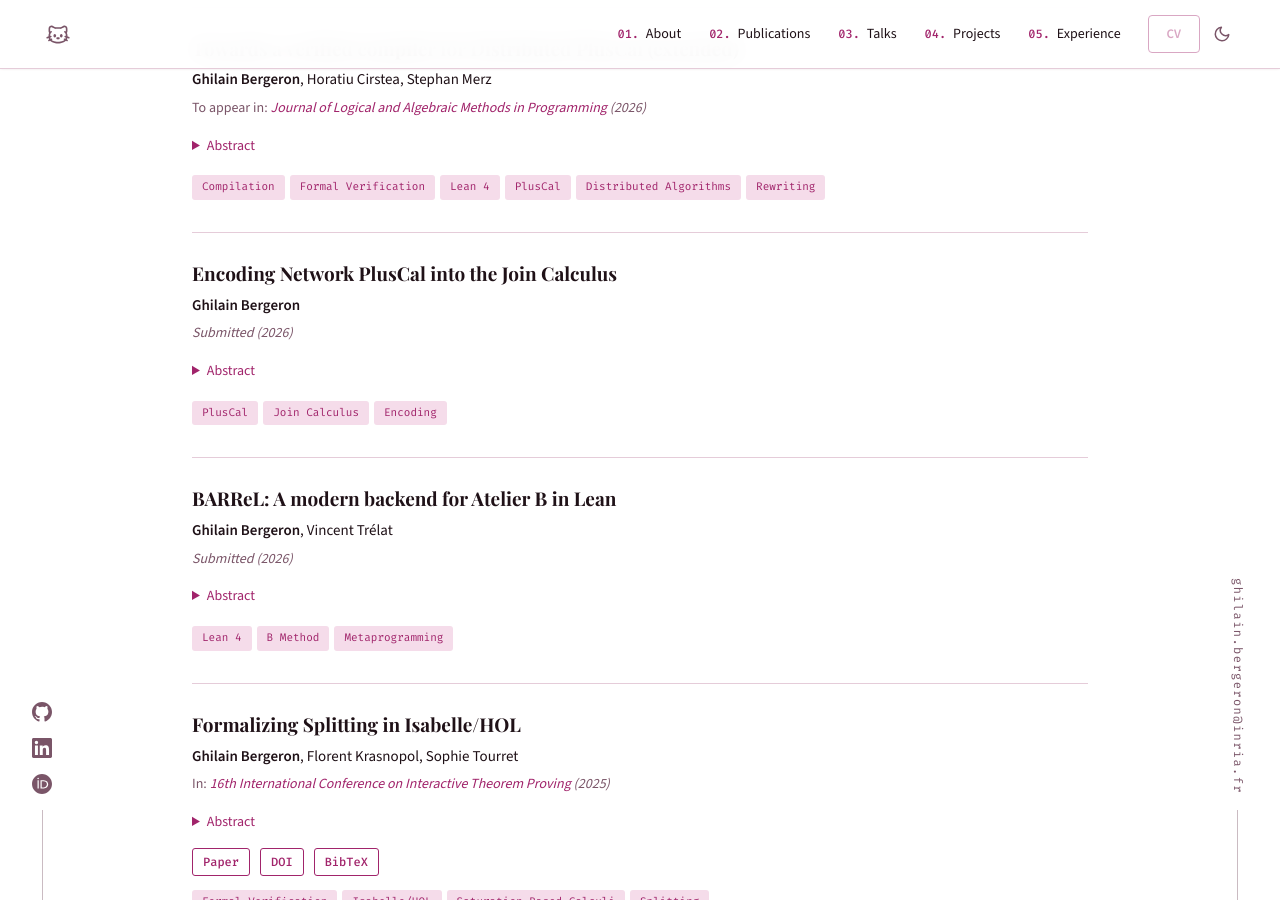
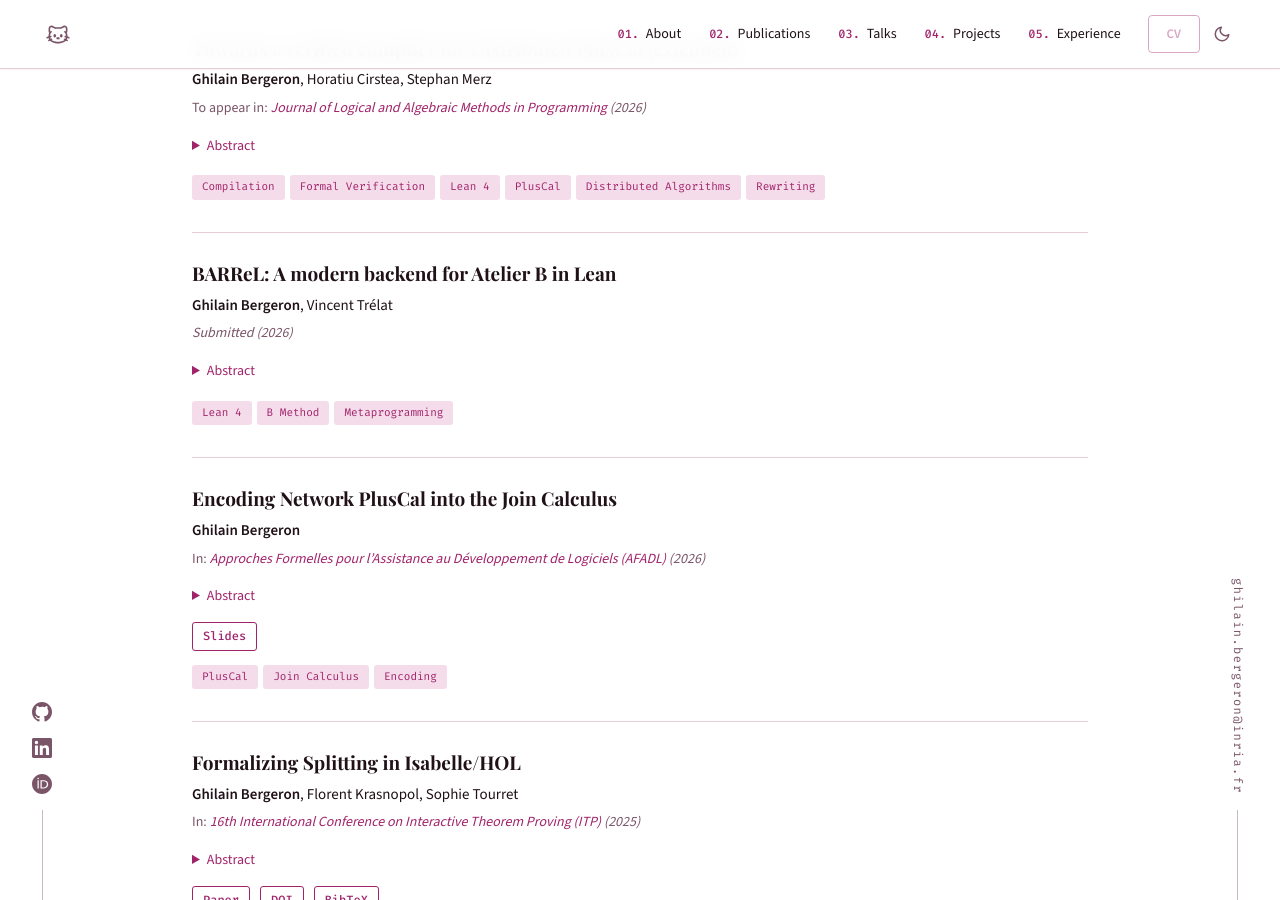
Before and after one commit to g-bergeron/g-bergeron.github.io, a Jekyll site: the page built from index.html, in a window 1280 px wide and 900 px high, scrolled down 2136 px. Built offline with Jekyll 4.4.1, drawn with Linux system fonts in a browser that asks for light colours; some web fonts are replaced; comment, search, counter and statistics services are not loaded; some of the changed lines change nothing that is shown; some of the changed text lies outside the part shown.

Commit message:
add AFADL slides

```diff
--- a/_data/publications.yml
+++ b/_data/publications.yml
@@ -19,20 +19,8 @@
     semantics for the first pass of the compiler and outlines its mechanically verified correctness proof.
   # links:
   #   - label: Paper
-  #     url: "https://hal.science/hal-05329156/"
+  #     url: ""
   tags: [Compilation, Formal Verification, Lean 4, PlusCal, Distributed Algorithms, Rewriting]
-
-- title: "Encoding Network PlusCal into the Join Calculus"
-  authors: "**Ghilain Bergeron**"
-  venue: ""
-  kind: submitted
-  year: 2026
-  abstract: |
-    We present a compilation scheme from Network PlusCal, a dialect of PlusCal equipped with explicit network communication primitives, to the Join Calculus.
-    This scheme maps each Network PlusCal process to a Join Calculus program that encodes local variables as local state atoms and control flow as a family of guarded reactions.
-    Mutual exclusion among non-deterministic branches of atomic blocks is enforced by a per-block nullary atom that is consumed once a branch succeeds.
-    We illustrate this scheme on a Ping-Pong example involving a server and multiple client processes.
-  tags: [PlusCal, Join Calculus, Encoding]
 
 - title: "BARReL: A modern backend for Atelier B in Lean"
   authors: "**Ghilain Bergeron**, Vincent Trélat"
@@ -53,9 +41,25 @@
     a strongly reliable Atelier B toolchain grounded in the Lean proof assistant.
   tags: [Lean 4, B Method, Metaprogramming]
 
+- title: "Encoding Network PlusCal into the Join Calculus"
+  authors: "**Ghilain Bergeron**"
+  venue: "Approches Formelles pour l'Assistance au Développement de Logiciels (AFADL)"
+  venue_url: "https://afadl2026.sciencesconf.org/"
+  kind: appeared
+  year: 2026
+  abstract: |
+    We present a compilation scheme from Network PlusCal, a dialect of PlusCal equipped with explicit network communication primitives, to the Join Calculus.
+    This scheme maps each Network PlusCal process to a Join Calculus program that encodes local variables as local state atoms and control flow as a family of guarded reactions.
+    Mutual exclusion among non-deterministic branches of atomic blocks is enforced by a per-block nullary atom that is consumed once a branch succeeds.
+    We illustrate this scheme on a Ping-Pong example involving a server and multiple client processes.
+  links:
+    - label: Slides
+      url: "/assets/slides/AFADL-2026.pdf"
+  tags: [PlusCal, Join Calculus, Encoding]
+
 - title: "Formalizing Splitting in Isabelle/HOL"
   authors: "**Ghilain Bergeron**, Florent Krasnopol, Sophie Tourret"
-  venue: "16th International Conference on Interactive Theorem Proving"
+  venue: "16th International Conference on Interactive Theorem Proving (ITP)"
   venue_url: "https://icetcs.github.io/frocos-itp-tableaux25/itp/"
   kind: appeared
   year: 2025
@@ -75,7 +79,7 @@
 
 - title: "Towards a verified compiler for Distributed PlusCal"
   authors: "**Ghilain Bergeron**, Horatiu Cirstea, Stephan Merz"
-  venue: "11th International Workshop on Rewriting Techniques for Program Transformations and Evaluation"
+  venue: "11th International Workshop on Rewriting Techniques for Program Transformations and Evaluation (WPTE)"
   venue_url: "https://wpte2025.github.io/"
   kind: appeared
   year: 2025
```
Also changed, not shown: 1 other file.
